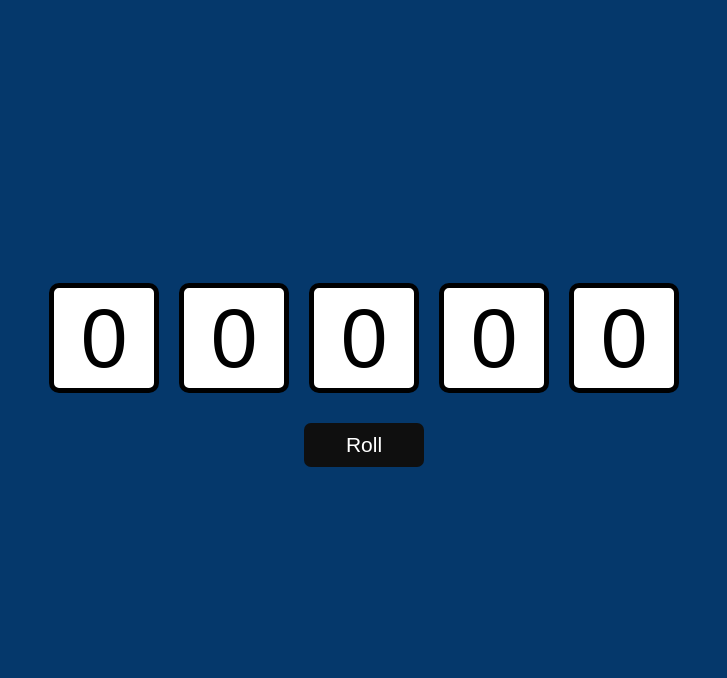
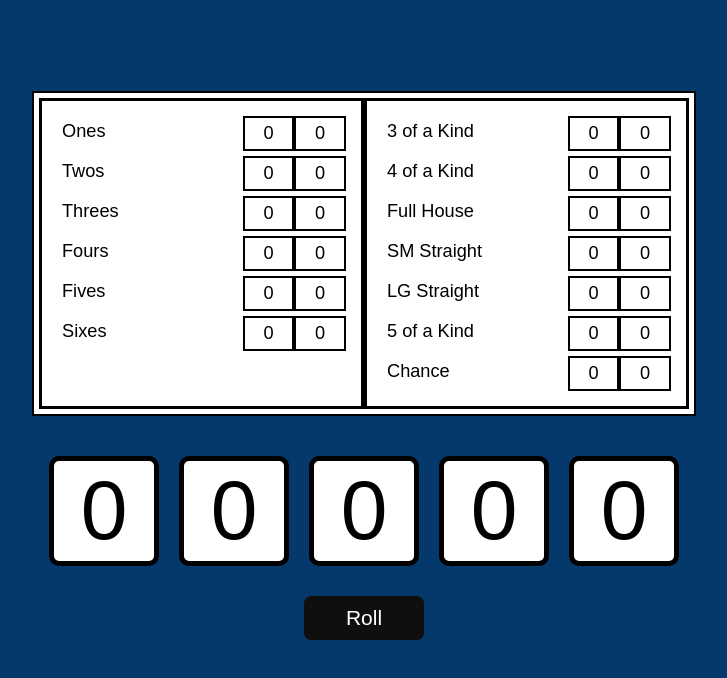
Before and after one commit to andrew-brainerd/roll-with-me, a React (Create React App) app: page / in a window 1280 px wide. Shown: the top 678 px of the page, without its empty margins (276-1003 px from the left). Built offline with nearby package versions, Linux system fonts and the light colour scheme; what webfontloader would draw is missing.

Commit message:
Add Scoreboard component

```diff
--- a/src/components/GameBoard/GameBoard.js
+++ b/src/components/GameBoard/GameBoard.js
@@ -1,12 +1,14 @@
 import React from 'react';
 import { bool, func } from 'prop-types';
+import Scoreboard from './Scoreboard/Scoreboard';
+import Dice from './Dice/container';
 import Button from '../common/Button/Button';
-import Dice from './Dice/container';
 import styles from './GameBoard.module.scss';
 
 const GameBoard = ({ isRollingDice, rollDice }) => {
   return (
     <div className={styles.gameBoard}>
+      <Scoreboard />
       <Dice />
       <Button
         className={styles.rollButton}
--- /dev/null
+++ b/src/components/GameBoard/Scoreboard/Scoreboard.js
@@ -0,0 +1,84 @@
+import React from 'react';
+import styles from './Scoreboard.module.scss';
+
+const Scoreboard = () => {
+  return (
+    <div className={styles.scoreboard}>
+      <div className={styles.section}>
+        <div className={styles.scoreLine}>
+          <div className={styles.scoreLabel}>Ones</div>
+          <div className={styles.scoreValue}>0</div>
+          <div className={styles.scoreAvailable}>0</div>
+        </div>
+        <div className={styles.scoreLine}>
+          <div className={styles.scoreLabel}>Twos</div>
+          <div className={styles.scoreValue}>0</div>
+          <div className={styles.scoreAvailable}>0</div>
+        </div>
+        <div className={styles.scoreLine}>
+          <div className={styles.scoreLabel}>Threes</div>
+          <div className={styles.scoreValue}>0</div>
+          <div className={styles.scoreAvailable}>0</div>
+        </div>
+        <div className={styles.scoreLine}>
+          <div className={styles.scoreLabel}>Fours</div>
+          <div className={styles.scoreValue}>0</div>
+          <div className={styles.scoreAvailable}>0</div>
+        </div>
+        <div className={styles.scoreLine}>
+          <div className={styles.scoreLabel}>Fives</div>
+          <div className={styles.scoreValue}>0</div>
+          <div className={styles.scoreAvailable}>0</div>
+        </div>
+        <div className={styles.scoreLine}>
+          <div className={styles.scoreLabel}>Sixes</div>
+          <div className={styles.scoreValue}>0</div>
+          <div className={styles.scoreAvailable}>0</div>
+        </div>
+      </div>
+      <div className={styles.section}>
+        <div className={styles.scoreLine}>
+          <div className={styles.scoreLabel}>3 of a Kind</div>
+          <div className={styles.scoreValue}>0</div>
+          <div className={styles.scoreAvailable}>0</div>
+        </div>
+        <div className={styles.scoreLine}>
+          <div className={styles.scoreLabel}>4 of a Kind</div>
+          <div className={styles.scoreValue}>0</div>
+          <div className={styles.scoreAvailable}>0</div>
+        </div>
+        <div className={styles.scoreLine}>
+          <div className={styles.scoreLabel}>Full House</div>
+          <div className={styles.scoreValue}>0</div>
+          <div className={styles.scoreAvailable}>0</div>
+        </div>
+        <div className={styles.scoreLine}>
+          <div className={styles.scoreLabel}>SM Straight</div>
+          <div className={styles.scoreValue}>0</div>
+          <div className={styles.scoreAvailable}>0</div>
+        </div>
+        <div className={styles.scoreLine}>
+          <div className={styles.scoreLabel}>LG Straight</div>
+          <div className={styles.scoreValue}>0</div>
+          <div className={styles.scoreAvailable}>0</div>
+        </div>
+        <div className={styles.scoreLine}>
+          <div className={styles.scoreLabel}>5 of a Kind</div>
+          <div className={styles.scoreValue}>0</div>
+          <div className={styles.scoreAvailable}>0</div>
+        </div>
+        <div className={styles.scoreLine}>
+          <div className={styles.scoreLabel}>Chance</div>
+          <div className={styles.scoreValue}>0</div>
+          <div className={styles.scoreAvailable}>0</div>
+        </div>
+      </div>
+    </div>
+  );
+};
+
+Scoreboard.propTypes = {
+
+};
+
+export default Scoreboard;
--- /dev/null
+++ b/src/components/GameBoard/Scoreboard/Scoreboard.module.scss
@@ -0,0 +1,40 @@
+.scoreboard {
+  background: white;
+  border: 2px solid black;
+  display: flex;
+  font-size: 1.3em;
+  margin: 10px auto;
+  padding: 5px;
+  user-select: none;
+  width: 650px;
+
+  .section {
+    border: 3px solid black;
+    padding: 10px;
+    width: 50%;
+
+    .scoreLine {
+      display: flex;
+      margin: 5px;
+
+      .scoreLabel {
+        padding: 5px;
+        width: 70%;
+      }
+
+      .scoreValue {
+        border: 2px solid black;
+        padding: 5px;
+        text-align: center;
+        width: 15%;
+      }
+
+      .scoreAvailable {
+        border: 2px solid black;
+        padding: 5px;
+        text-align: center;
+        width: 15%;
+      }
+    }
+  }
+}
```
